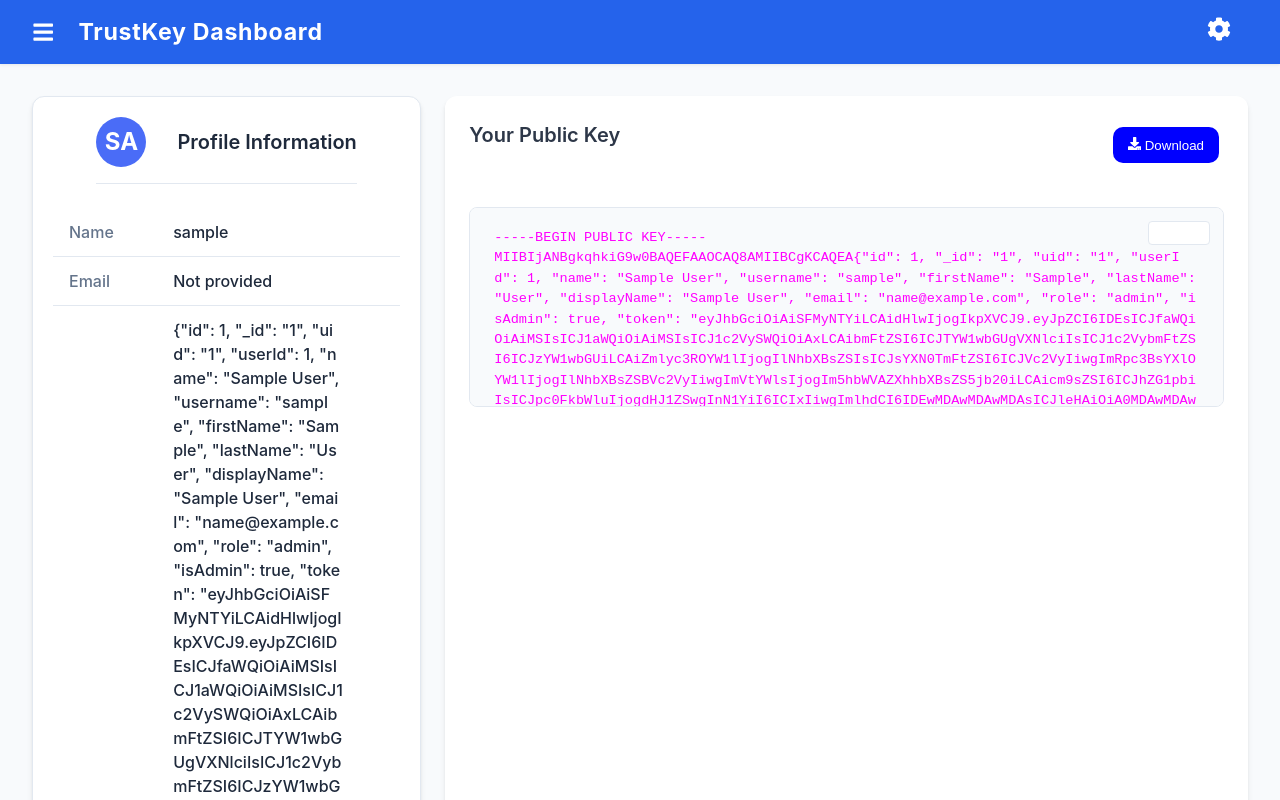
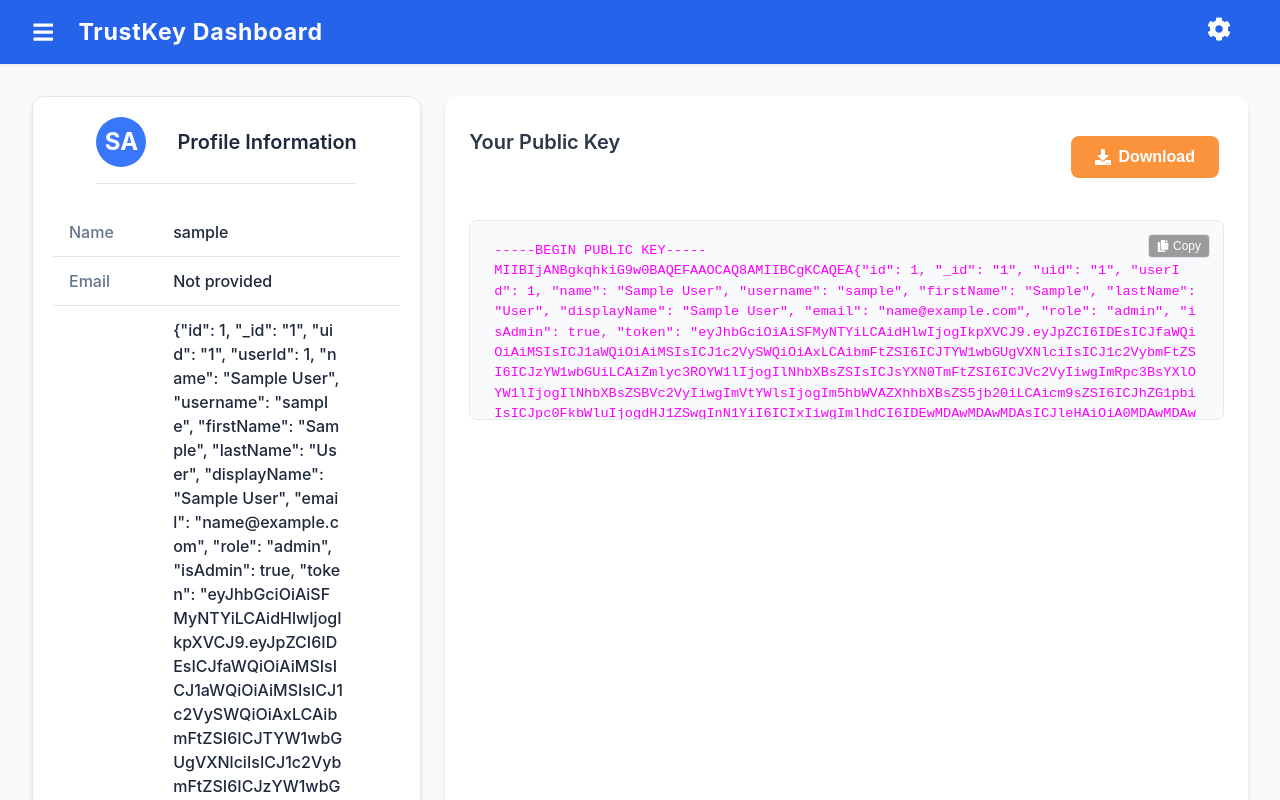
Before and after one commit to PraveenDev111/trustkey, a React (Create React App) app in the folder frontend/: page /dashboard in a window 1280 px wide. Built offline with nearby package versions, Linux system fonts and the light colour scheme; no server answers; sample sign-in values are in the browser's storage; the HTML template or start-up script is replaced by a standard one.

Commit message:
ui changes

```diff
--- a/frontend/src/pages/Dashboard.js
+++ b/frontend/src/pages/Dashboard.js
@@ -168,7 +168,7 @@ const Dashboard = () => {
         </>
       )}
       {/* Main Content */}
-      <div className="main-content-wrapper" style={{ width: sidebarOpen ? 'calc(100vw - 250px)' : '100vw' }}>
+      <div className="main-content-wrapper" >
         <header className="dashboard-header">
           <button className="sidebar-toggle" onClick={() => setSidebarOpen(prev => !prev)}><FaBars /></button>
           <h1 className="dashboard-title">TrustKey Dashboard</h1>
@@ -235,7 +235,7 @@ const Dashboard = () => {
               <h3>Your Public Key</h3>
               <button
                 onClick={handleDownloadKey}
-                className="download-btn"
+                className="btn download-btn"
                 title="Download Public Key"
               >
                 <FaDownload /> Download
--- a/frontend/src/styles/Dashboard.css
+++ b/frontend/src/styles/Dashboard.css
@@ -1,8 +1,8 @@
 /* Dashboard Styles */
 
 :root {
-  --primary-color: #4a6cf7;
-  --primary-hover: #3a5ce4;
+  --primary-color: #3876fc;
+  --primary-hover: #2563eb;
   --secondary-color: #6c757d;
   --success-color: #28a745;
   --danger-color: #fb923c;
@@ -58,11 +58,13 @@ body {
   z-index: 100;
   display: flex;
   flex-direction: column;
-  transform: translateX(-100%);
-  transition: transform 2s cubic-bezier(0.6, 0.2, 0.1, 1) , box-shadow 0.3s;
+  transform: translateX(-250px);
+  transition: transform 0.3s cubic-bezier(0.4, 0, 0.2, 1);
+  will-change: transform;
 }
 .dashboard-sidebar.visible {
   transform: translateX(0);
+  transition: transform 0.3s cubic-bezier(0.4, 0, 0.2, 1);
 }
 .sidebar-header {
   display: flex;
@@ -159,14 +161,24 @@ body {
   flex-direction: column;
   min-width: 0;
   width: 100vw;
-  transition: width 0.3s;
+  transition: width 0.3s cubic-bezier(0.4, 0, 0.2, 1), margin-left 0.3s cubic-bezier(0.4, 0, 0.2, 1);
+  will-change: width, margin-left;
+  margin-left: 0;
 }
+
 .dashboard-layout.sidebar-open .main-content-wrapper {
   width: calc(100vw - 250px);
 }
+
 @media (max-width: 899px) {
   .main-content-wrapper {
     width: 100vw !important;
+    margin-left: 0 !important;
+  }
+
+  .dashboard-layout.sidebar-open .main-content-wrapper {
+    width: 100vw !important;
+    margin-left: 0 !important;
   }
 }
 
@@ -250,24 +262,22 @@ body {
   right: 0;
   top: 120%;
   background: #fff;
-  border: 1px solid var(--border-color);
-  border-radius: 8px;
+  border-radius: 12px;
   box-shadow: var(--shadow);
-  min-width: 150px;
-  padding: 0.5rem 0.5rem;
+  padding: 0rem 0rem;
   z-index: 20;
 }
 .dropdown-item {
   display: flex;
   align-items: center;
-  gap: 0.7rem;
   background: none;
   border: none;
   border-bottom: 1px solid var(--border-color);
   color: #222;
   font-size: 1.05rem;
-  padding: 0.7rem 0.7rem;
-  width: 90%;
+  padding: 0.7rem 2rem;
+  margin: 0rem 0rem;
+  width: 100%;
   text-align: left;
   cursor: pointer;
   transition: background 0.2s, color 0.2s;
@@ -302,7 +312,9 @@ body {
   position: fixed;
   bottom: 2rem;
   left: 50%;
+  width: 50%;
   transform: translateX(-50%);
+  text-align: center;
   background: var(--success-color);
   color: #fff;
   padding: 0.85rem 2rem;
@@ -318,6 +330,7 @@ body {
   90% { opacity: 1; }
   100% { opacity: 0; }
 }
+
 
 
 .dashboard-grid {
@@ -438,7 +451,7 @@ body {
 .icon-btn {
   background: none;
   border: none;
-  color: var(--primary-color);
+  color: rgb(155, 155, 155);
   cursor: pointer;
   padding: 0.25rem;
   display: flex;
@@ -493,7 +506,7 @@ body {
   position: absolute;
   top: 0.5rem;
   right: 0.5rem;
-  background: white;
+  background: rgb(155, 155, 155);
   border: 1px solid var(--border-color);
   border-radius: 4px;
   padding: 0.25rem 0.5rem;
@@ -567,6 +580,16 @@ body {
   transform: translateY(-1px);
 }
 
+.download-btn{
+  width: fit-content !important;
+  background: var(--danger-color);
+}
+
+.download-btn:hover {
+  background: var(--danger-hover);
+  transform: translateY(-1px);
+}
+
 /* Header Buttons */
 .header-actions {
   display: flex;
@@ -575,29 +598,6 @@ body {
 
 
 /* Copy Notification */
-.copy-notification {
-  position: fixed;
-  bottom: 2rem;
-  right: 2rem;
-  background: #10b981;
-  color: white;
-  padding: 0.75rem 1.5rem;
-  border-radius: 6px;
-  box-shadow: 0 4px 6px -1px rgba(0, 0, 0, 0.1), 0 2px 4px -1px rgba(0, 0, 0, 0.06);
-  animation: slideIn 0.3s ease-out;
-  z-index: 1000;
-}
-
-@keyframes slideIn {
-  from {
-    transform: translateY(100%);
-    opacity: 0;
-  }
-  to {
-    transform: translateY(0);
-    opacity: 1;
-  }
-}
 
 /* Loading States */
 .dashboard-loading, .dashboard-error {
```
Also changed, not shown: 2 other files (tests, documents, lock files or other folders).
